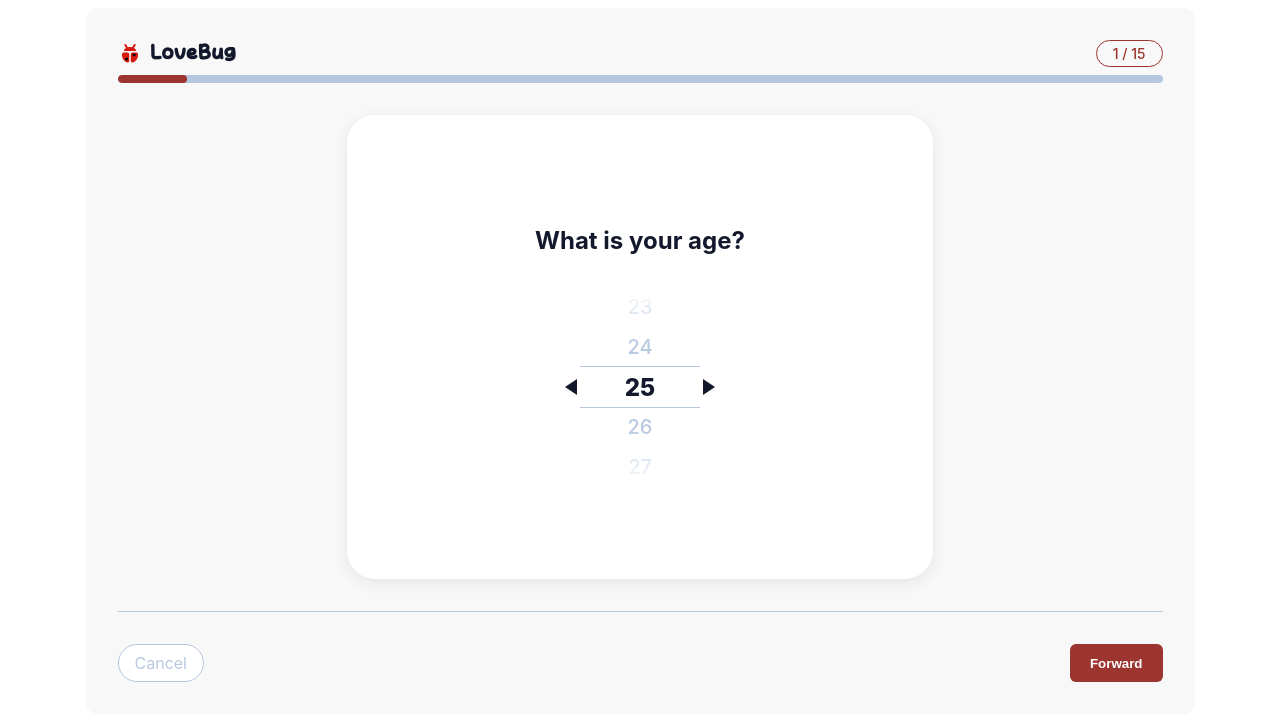
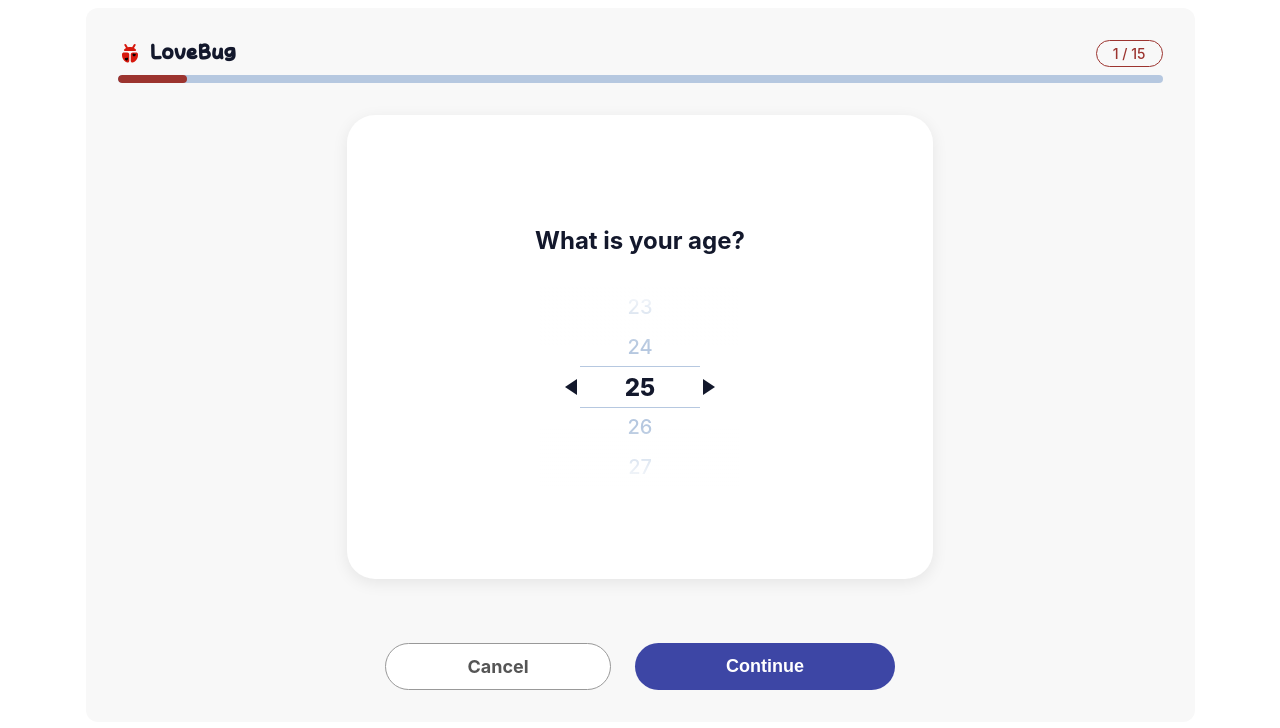
Before and after one commit to kathy-codes/lovebug-frontend, a React (Vite) app: page /quizmanager in a window 1280 px wide. Shown: the top 728 px of the page. Built offline with nearby package versions, Linux system fonts and the light colour scheme.

Commit message:
update quiz buttons

```diff
--- a/src/components/Button/Button.scss
+++ b/src/components/Button/Button.scss
@@ -48,6 +48,39 @@
         }
     }
 
+    &--quiz-primary {
+        background-color: $color-secondary-navy;
+        color: $color-primary-white;
+        padding: 0.75rem 3rem;
+        border-radius: 40px;
+        font-weight: 700;
+        font-size: 1.125rem;
+        width: 100%;
+        max-width: 260px;
+        transition: background-color 0.2s;
+
+        &:hover {
+            background-color: darken($color-secondary-navy, 5%);
+        }
+    }
+
+    &--quiz-secondary {
+        background-color: $color-primary-white;
+        color: #555;
+        border: 1px solid #999;
+        padding: 0.75rem 2rem;
+        border-radius: 40px;
+        font-weight: 700;
+        font-size: 1.125rem;
+        width: 100%;
+        max-width: 160px;
+        transition: background-color 0.2s;
+
+        &:hover {
+            background-color: #f9f9f9;
+        }
+    }
+
     &:disabled {
         background-color: $color-tertiary-paleshell;
         color: $color-tertiary-paleshell;
--- a/src/pages/QuizManager/QuizManager.jsx
+++ b/src/pages/QuizManager/QuizManager.jsx
@@ -153,15 +153,15 @@ const QuizManager = ({ responses, setResponses }) => {
 
             <div className="quiz-controls">
                 {step > 1 ? (
-                    <Button onClick={handlePrev}>Back</Button>
+                    <Button onClick={handlePrev} variant="quiz-secondary">Back</Button>
                 ) : (
-                    <Button isLink to="/" variant="secondary">Cancel</Button>
+                    <Button isLink to="/" variant="quiz-secondary">Cancel</Button>
                 )}
 
                 {step < totalSteps ? (
-                    <Button onClick={handleNext}>Forward</Button>
+                    <Button onClick={handleNext} variant="quiz-primary">Continue</Button>
                 ) : (
-                    <Button onClick={handleSubmit}>Submit</Button>
+                    <Button onClick={handleSubmit} variant="quiz-primary">Submit</Button>
                 )}
             </div>
         </div>
--- a/src/pages/QuizManager/QuizManager.scss
+++ b/src/pages/QuizManager/QuizManager.scss
@@ -90,8 +90,8 @@
 
 .quiz-controls {
     display: flex;
-    justify-content: space-between;
+    justify-content: center;
+    gap: 1.5rem;
     margin-top: auto;
     padding-top: 2rem;
-    border-top: 1px solid $color-tertiary-paleshell;
 }
```
